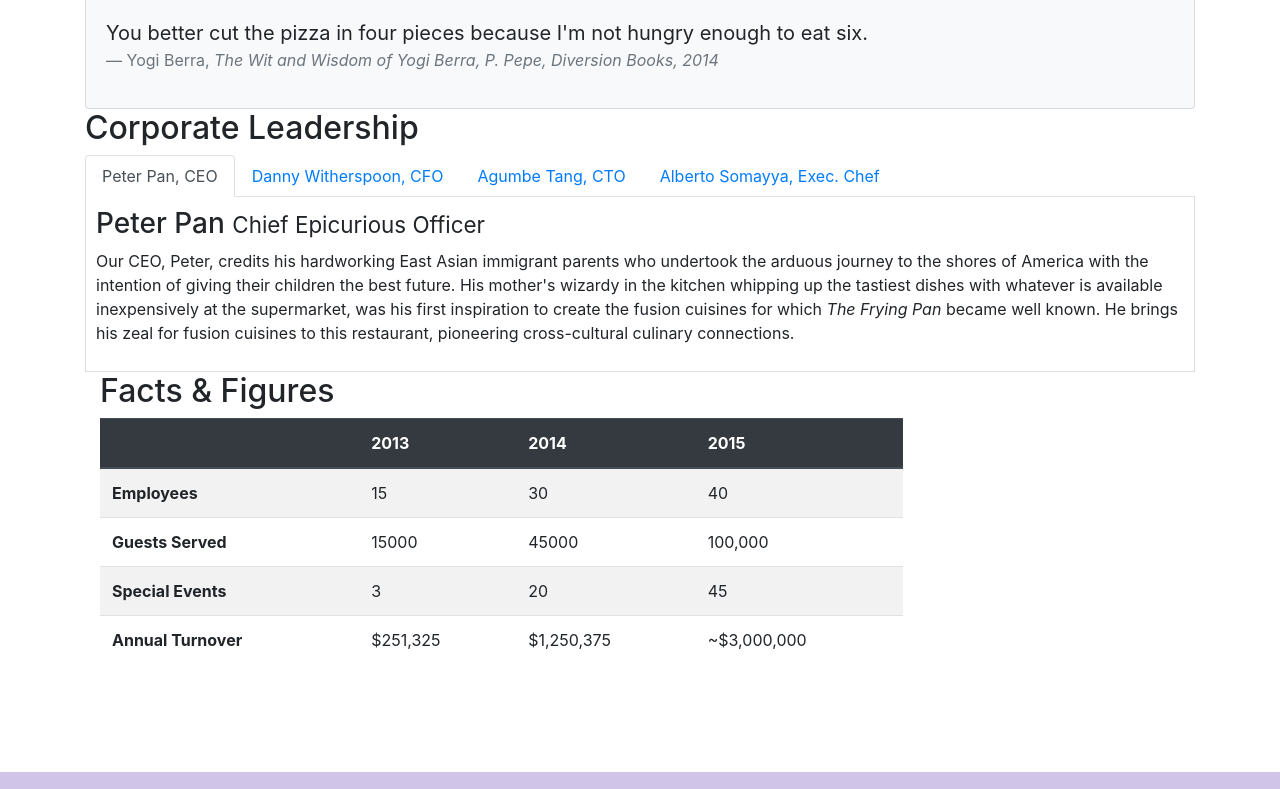
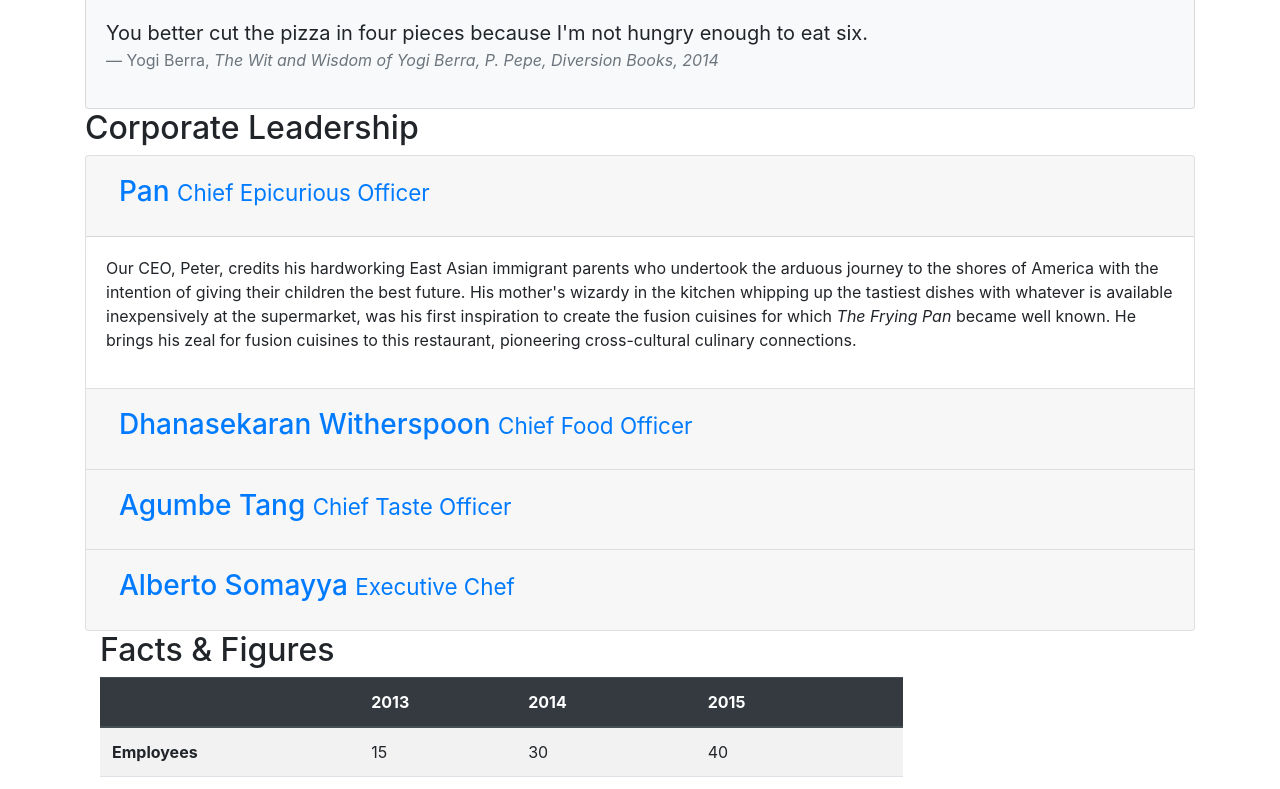
Before and after one commit to arjunSussol/RestaurantTemplateBootstrap, a website: page aboutus.html in a window 1280 px wide. Shown: the part 762-1551 px from the top of the page. Drawn offline with nearby package versions, Linux system fonts and the light colour scheme.

Commit message:
Added Accordion, Tooltip, Modal

```diff
--- a/aboutus.html
+++ b/aboutus.html
@@ -104,36 +104,66 @@
         <div class="row">
             <div class="col-12">
                 <h2>Corporate Leadership</h2>
-                <ul class="nav nav-tabs">
-                    <li class="nav-item">
-                        <a href="#peter" class="nav-link active" role="tab" data-toggle="tab">Peter Pan, CEO</a>
-                    </li>
-                    <li class="nav-item">
-                        <a href="#danny" class="nav-link" role="tab" data-toggle="tab">Danny Witherspoon, CFO</a>
-                    </li>
-                    <li class="nav-item">
-                        <a href="#agumbe" class="nav-link" role="tab" data-toggle="tab">Agumbe Tang, CTO</a>
-                    </li>
-                    <li class="nav-item">
-                        <a href="#alberto" class="nav-link" role="tab" data-toggle="tab">Alberto Somayya, Exec. Chef</a>
-                    </li>
-                </ul>
-                <div class="tab-content">
-                    <div role="tabpanel" class="tab-pane fade show active" id="peter">
-                        <h3>Peter Pan <small>Chief Epicurious Officer</small></h3>
+                <div class="accordion" id="accordionLeadership">
+                    <div class="card">
+                        <div class="card-header" id="headingPeter">
+                            <h2 class="mb-0">
+                                <button class="btn btn-link" type="button" data-toggle="collapse" data-target="#peter" aria-expanded="true" aria-controls="peter">
+                                   <h3>Pan <small>Chief Epicurious Officer</small></h3>
+                                </button>
+                            </h2>
+                        </div>
+                        <div id="peter" class="collapse show" aria-labelledby="headingPeter" data-parent="#accordionLeadership">
+                            <div class="card-body">
                                 <p class="d-none d-sm-block">Our CEO, Peter, credits his hardworking East Asian immigrant parents who undertook the arduous journey to the shores of America with the intention of giving their children the best future. His mother's wizardy in the kitchen whipping up the tastiest dishes with whatever is available inexpensively at the supermarket, was his first inspiration to create the fusion cuisines for which <em>The Frying Pan</em> became well known. He brings his zeal for fusion cuisines to this restaurant, pioneering cross-cultural culinary connections.</p>
                             </div>
-                    <div role="tabpanel" class="tab-pane fade show" id="danny">
+                        </div>
+                    </div>
+
+                    <div class="card">
+                        <div class="card-header" id="headingDanny">
+                            <h2 class="mb-0">
+                                <button class="btn btn-link" type="button" data-toggle="collapse" data-target="#danny" aria-expanded="false" aria-controls="danny">
                                     <h3>Dhanasekaran Witherspoon <small>Chief Food Officer</small></h3>
+                                </button>
+                            </h2>
+                        </div>
+                        <div id="danny" class="collapse" aria-labelledby="headingDanny" data-parent="#accordionLeadership">
+                            <div class="card-body">
                                 <p class="d-none d-sm-block">Our CFO, Danny, as he is affectionately referred to by his colleagues, comes from a long established family tradition in farming and produce. His experiences growing up on a farm in the Australian outback gave him great appreciation for varieties of food sources. As he puts it in his own words, <em>Everything that runs, wins, and everything that stays, pays!</em></p>
                             </div>
-                    <div role="tabpanel" class="tab-pane fade show" id="agumbe">
+                        </div>
+                    </div>
+
+                    <div class="card">
+                        <div class="card-header" id="headingAgumbe">
+                          <h2 class="mb-0">
+                            <button class="btn btn-link" type="button" data-toggle="collapse" data-target="#agumbe" aria-expanded="false" aria-controls="agumbe">
                                 <h3>Agumbe Tang <small>Chief Taste Officer</small></h3>
+                            </button>
+                          </h2>
+                        </div>
+
+                        <div id="agumbe" class="collapse" aria-labelledby="headingAgumbe" data-parent="#accordionLeadership">
+                          <div class="card-body">
                             <p class="d-none d-sm-block">Blessed with the most discerning gustatory sense, Agumbe, our CTO, personally ensures that every dish that we serve meets his exacting tastes. Our chefs dread the tongue lashing that ensues if their dish does not meet his exacting standards. He lives by his motto, <em>You click only if you survive my lick.</em></p>
                         </div>
-                    <div role="tabpanel" class="tab-pane fade show" id="alberto">
+                        </div>
+                      </div>
+
+                      <div class="card">
+                        <div class="card-header" id="headingAlberto">
+                          <h2 class="mb-0">
+                            <button class="btn btn-link collapsed" type="button" data-toggle="collapse" data-target="#alberto" aria-expanded="false" aria-controls="alberto">
                                 <h3>Alberto Somayya <small>Executive Chef</small></h3>
+                            </button>
+                          </h2>
+                        </div>
+                        <div id="alberto" class="collapse" aria-labelledby="headingAlberto" data-parent="#accordionLeadership">
+                          <div class="card-body">
                             <p class="d-none d-sm-block">Award winning three-star Michelin chef with wide International experience having worked closely with whos-who in the culinary world, he specializes in creating mouthwatering Indo-Italian fusion experiences. He says, <em>Put together the cuisines from the two craziest cultures, and you get a winning hit! Amma Mia!</em></p>
+                        </div>
+                        </div>
                       </div>
                 </div>
 
```
Also changed, not shown: index.html (+50 -2 lines). Lines whose indentation alone changed are shown as unchanged.
